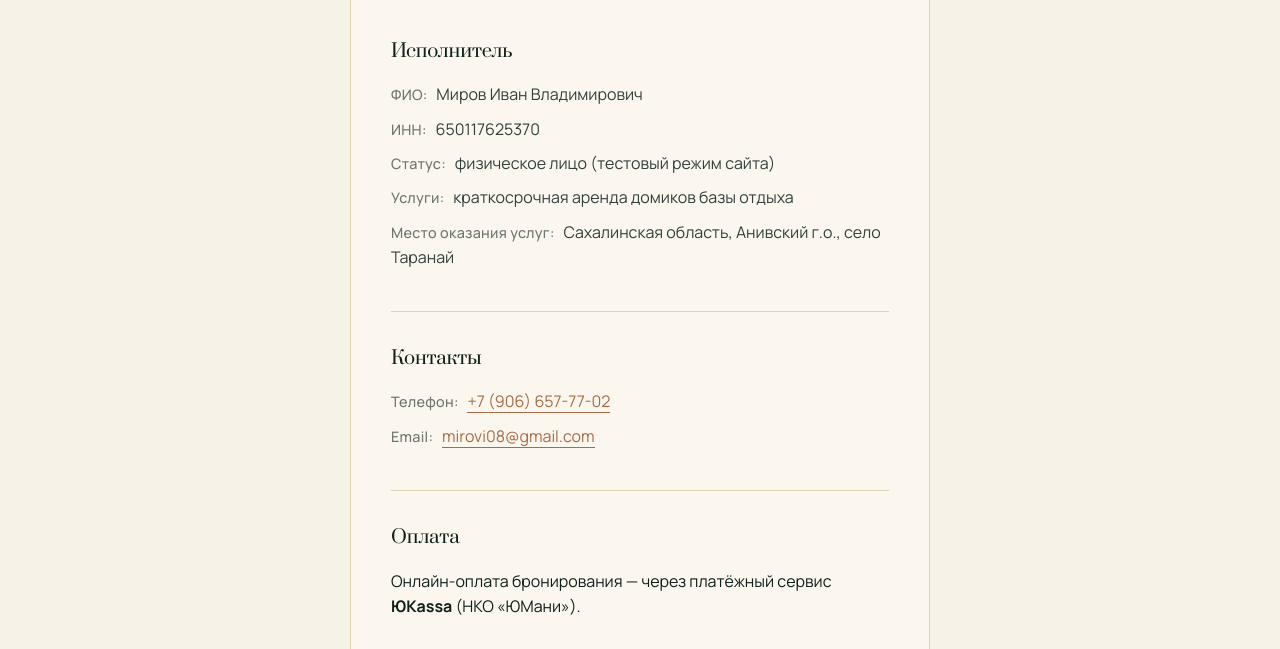
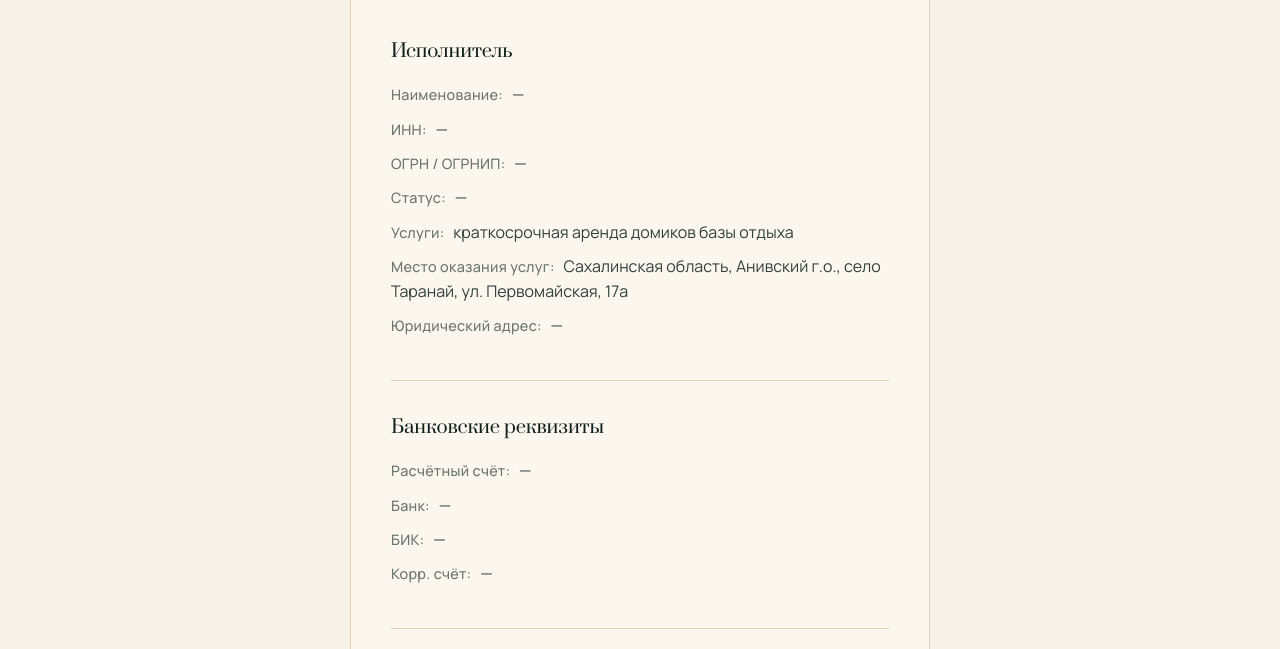
Before and after one commit to timoo1t/zhemchuzhina-taranaya, a website: page public/requisites.html in a window 1280 px wide. Shown: the part 270-919 px from the top of the page. Drawn offline with Linux system fonts and the light colour scheme.

Commit message:
Blank out requisites page — remove personal data, add bank + legal placeholders

```diff
--- a/public/requisites.html
+++ b/public/requisites.html
@@ -26,19 +26,31 @@
       <section class="legal-block">
         <h2>Исполнитель</h2>
         <ul class="legal-list">
-          <li><strong>ФИО:</strong> Миров Иван Владимирович</li>
-          <li><strong>ИНН:</strong> 650117625370</li>
-          <li><strong>Статус:</strong> физическое лицо (тестовый режим сайта)</li>
+          <li><strong>Наименование:</strong> —</li>
+          <li><strong>ИНН:</strong> —</li>
+          <li><strong>ОГРН / ОГРНИП:</strong> —</li>
+          <li><strong>Статус:</strong> —</li>
           <li><strong>Услуги:</strong> краткосрочная аренда домиков базы отдыха</li>
-          <li><strong>Место оказания услуг:</strong> Сахалинская область, Анивский г.о., село Таранай</li>
+          <li><strong>Место оказания услуг:</strong> Сахалинская область, Анивский г.о., село Таранай, ул. Первомайская, 17а</li>
+          <li><strong>Юридический адрес:</strong> —</li>
+        </ul>
+      </section>
+
+      <section class="legal-block">
+        <h2>Банковские реквизиты</h2>
+        <ul class="legal-list">
+          <li><strong>Расчётный счёт:</strong> —</li>
+          <li><strong>Банк:</strong> —</li>
+          <li><strong>БИК:</strong> —</li>
+          <li><strong>Корр. счёт:</strong> —</li>
         </ul>
       </section>
 
       <section class="legal-block">
         <h2>Контакты</h2>
         <ul class="legal-list">
-          <li><strong>Телефон:</strong> <a href="tel:+7906657702" data-site-phone>+7 (906) 657-77-02</a></li>
-          <li><strong>Email:</strong> <a href="mailto:mirovi08@gmail.com" data-site-email>mirovi08@gmail.com</a></li>
+          <li><strong>Телефон:</strong> —</li>
+          <li><strong>Email:</strong> —</li>
         </ul>
       </section>
 
@@ -47,7 +59,7 @@
         <p>Онлайн-оплата бронирования — через платёжный сервис <strong>ЮKassa</strong> (НКО «ЮМани»).</p>
       </section>
 
-      <p class="legal-page__note">Сайт работает в тестовом режиме. По вопросам брони — почта или телефон выше.</p>
+      <p class="legal-page__note">Реквизиты будут заполнены после регистрации субъекта предпринимательской деятельности.</p>
     </div>
   </main>
 
```
